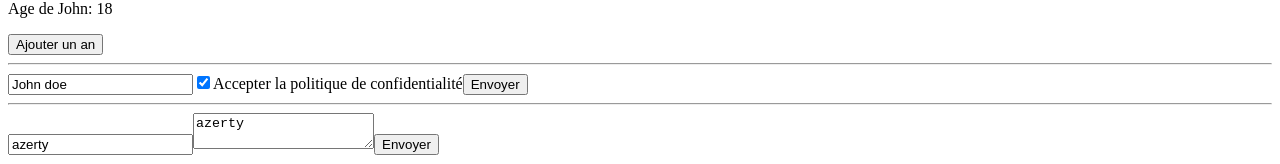
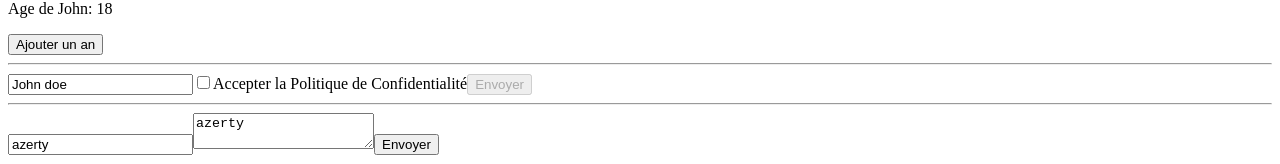
Before and after one commit to NKoelblen/React-Project, a React (Vite) app: page / in a window 1280 px wide. Shown: the part 328-492 px from the top of the page. Built offline with nearby package versions, Linux system fonts and the light colour scheme.

Commit message:
Flux de données

```diff
--- a/src/App.jsx
+++ b/src/App.jsx
@@ -29,10 +29,7 @@ function App() {
 		setValue(e.target.value);
 	};
 
-	const [checked, setChecked] = useState(true);
-	const toggleCheck = () => {
-		setChecked(!checked);
-	};
+	const [isAccepted, setIsAccepted] = useState(false);
 
 	const handleSubmit = (e) => {
 		e.preventDefault();
@@ -74,14 +71,11 @@ function App() {
 					value={value}
 					onChange={handleChange}
 				/>
-				<input
-					type="checkbox"
-					name="checkbox"
-					checked={checked}
-					onChange={toggleCheck}
+				<PCCheckbox
+					checked={isAccepted}
+					onCheck={setIsAccepted}
 				/>
-				<label htmlFor="checkbox">Accepter la politique de confidentialité</label>
-				<button disabled={!checked}>Envoyer</button>
+				<button disabled={!isAccepted}>Envoyer</button>
 			</form>
 			<hr />
 			<form onSubmit={handleSubmit}>
@@ -112,4 +106,20 @@ function Title({ styles, children, hidden, ...props }) {
 	);
 }
 
+function PCCheckbox({ checked, onCheck }) {
+	return (
+		<>
+			<label>
+				<input
+					type="checkbox"
+					name=""
+					onChange={(e) => onCheck(e.target.checked)}
+					checked={checked}
+				/>
+				Accepter la Politique de Confidentialité
+			</label>
+		</>
+	);
+}
+
 export default App;
```
